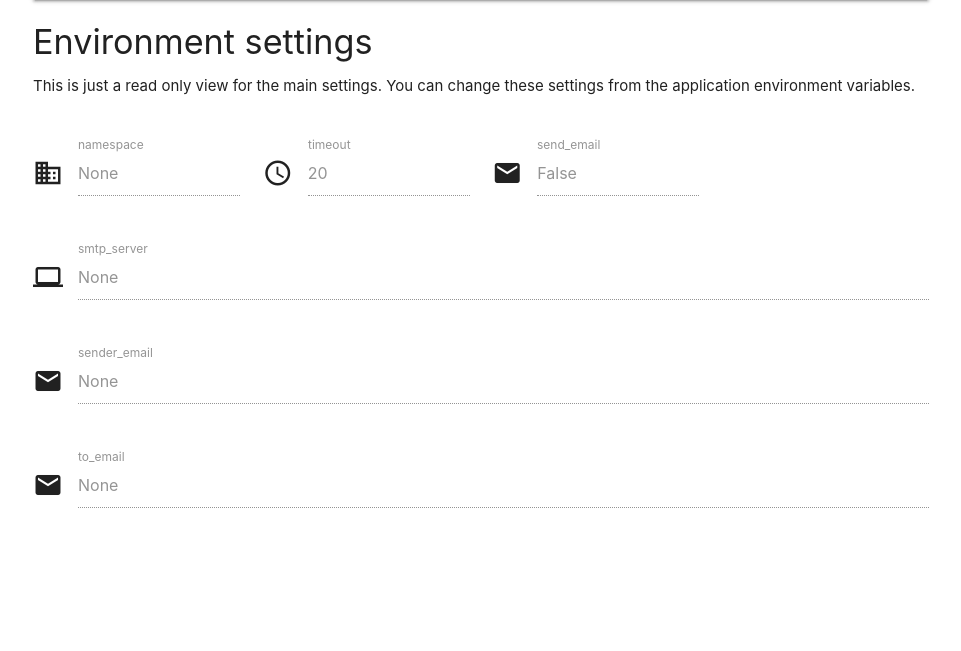
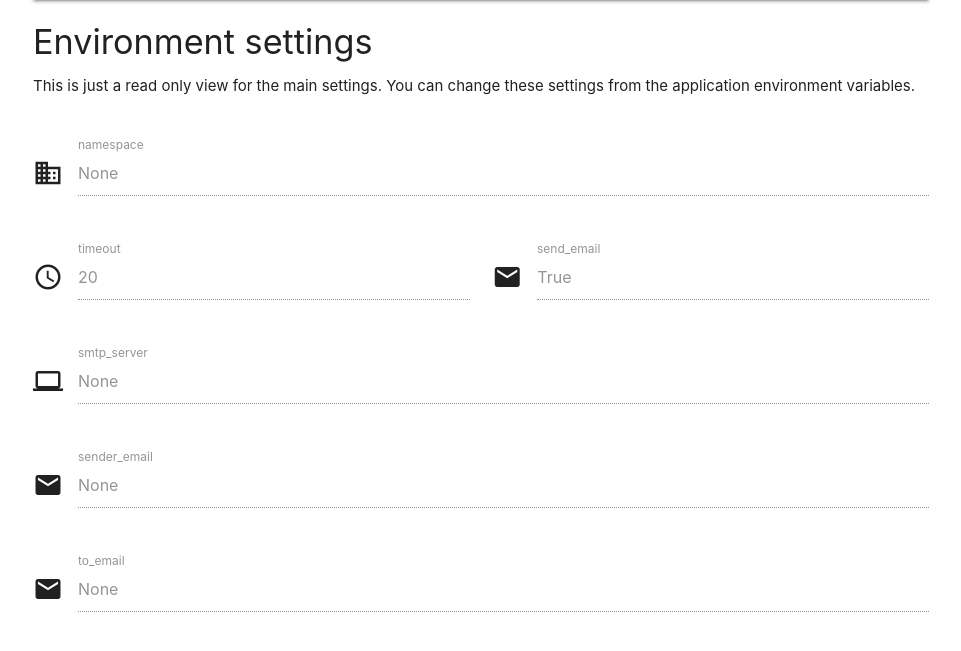
Before and after one commit to Satak/cloud-mon, a Flask app: page /settings in a window 1280 px wide. Shown: the part 64-715 px from the top of the page, without its empty margins (159-1120 px from the left). Run offline with Flask 2, Linux system fonts and the light colour scheme.

Commit message:
small fixes

```diff
--- a/src/conf.py
+++ b/src/conf.py
@@ -12,4 +12,4 @@ SMTP_SERVER = getenv('SMTP_SERVER')
 TO_EMAIL = getenv('TO_EMAIL')
 TIMEOUT = 20
 KIND = 'monitor'
-SEND_EMAIL = False
+SEND_EMAIL = True
--- a/src/templates/settings.html
+++ b/src/templates/settings.html
@@ -7,46 +7,42 @@ You can change these settings from the application environment variables.</p>
 <br>
 <form class="col s12">
     <div class="row">
-        <div class="input-field col s3">
+        <div class="input-field col s12">
             <i class="material-icons prefix">business</i>
-            <input disabled type="text" id="namespace"
-                value="{{settings.namespace}}">
+            <input disabled type="text" id="namespace" value="{{settings.namespace}}">
             <label for="namespace">namespace</label>
         </div>
-        <div class="input-field col s3">
+    </div>
+    <div class="row">
+        <div class="input-field col s6">
             <i class="material-icons prefix">access_time</i>
-            <input disabled type="text" id="timeout"
-                value="{{settings.timeout}}">
+            <input disabled type="text" id="timeout" value="{{settings.timeout}}">
             <label for="timeout">timeout</label>
         </div>
-        <div class="input-field col s3">
+        <div class="input-field col s6">
             <i class="material-icons prefix">email</i>
-            <input disabled type="text" id="send_email"
-                value="{{settings.send_email}}">
+            <input disabled type="text" id="send_email" value="{{settings.send_email}}">
             <label for="send_email">send_email</label>
         </div>
     </div>
     <div class="row">
         <div class="input-field col s12">
             <i class="material-icons prefix">computer</i>
-            <input disabled type="text" id="smtp_server"
-                value="{{settings.smtp_server}}">
+            <input disabled type="text" id="smtp_server" value="{{settings.smtp_server}}">
             <label for="smtp_server">smtp_server</label>
         </div>
     </div>
     <div class="row">
         <div class="input-field col s12">
             <i class="material-icons prefix">email</i>
-            <input disabled type="text" id="sender_email"
-                value="{{settings.sender_email}}">
+            <input disabled type="text" id="sender_email" value="{{settings.sender_email}}">
             <label for="sender_email">sender_email</label>
         </div>
     </div>
     <div class="row">
         <div class="input-field col s12">
             <i class="material-icons prefix">email</i>
-                <input disabled type="text" id="to_email"
-                    value="{{settings.to_email}}">
+            <input disabled type="text" id="to_email" value="{{settings.to_email}}">
             <label for="to_email">to_email</label>
         </div>
     </div>
```
Lines whose indentation alone changed are shown as unchanged.
